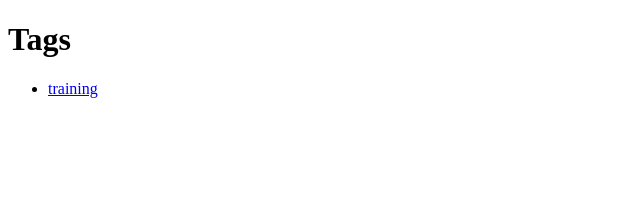
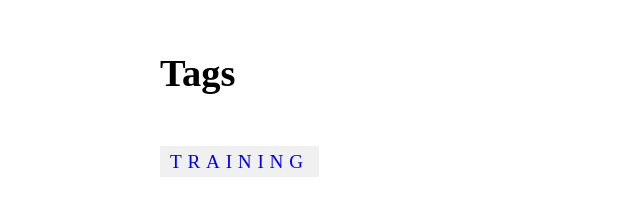
Before and after one commit to ricardopt/gatsby-blog, a Gatsby site: page /tags in a window 1280 px wide. Shown: the whole page, without its empty margins (0-640 px from the left). Built offline with nearby package versions, Linux system fonts and the light colour scheme; Gatsby itself is replaced by a stand-in of ours.

Commit message:
Themes tags pages

```diff
--- a/src/components/Nav/index.js
+++ b/src/components/Nav/index.js
@@ -1,6 +1,6 @@
 import React from 'react';
 import Link from 'gatsby-link';
-import Styled, { isStyledComponent } from 'styled-components';
+import Styled from 'styled-components';
 import { colors } from '../../colors';
 
 const Nav = props => {
--- a/src/templates/tags.js
+++ b/src/templates/tags.js
@@ -1,43 +1,122 @@
 import React from 'react';
 import Link from 'gatsby-link';
+import Styled from 'styled-components';
+import { colors } from '../colors';
+import Eyebrow from '../components/Eyebrow';
 
 export default function Tags({ pathContext }) {
 	const { posts, post, tag } = pathContext;
 	if (tag) {
 		return (
-			<div>
-				<h1>
-					{post.length} post{post.length === 1 ? '' : 's'} tagged with <span className="tag-name">{tag}</span>
-				</h1>
-				<ul>
-					{post.map(({ id, frontmatter, excerpt, fields }) => {
+			<TagsPage>
+				<TagsHeading>
+					There {post.length === 1 ? 'is' : 'are'} <span>{post.length}</span> post{post.length === 1
+						? ''
+						: 's'}{' '}
+					tagged with <span>{tag}</span>
+				</TagsHeading>
+				<TagsList>
+					{post.map(({ id, frontmatter, fields }) => {
 						return (
-							<li key={id}>
-								<h1>
-									<Link to={frontmatter.path}>{frontmatter.title}</Link>
-								</h1>
-								<p>{excerpt}</p>
-							</li>
+							<TagsListItem key={id}>
+								<TaggedItem>
+									<TagLink to={frontmatter.path}>{frontmatter.title}</TagLink>
+								</TaggedItem>
+							</TagsListItem>
 						);
 					})}
-				</ul>
+				</TagsList>
 				<Link to="/tags">All tags</Link>
-			</div>
+			</TagsPage>
 		);
 	}
 	return (
-		<div>
-			<h1>Tags</h1>
-			<ul className="tags">
+		<AllTagsWrapper>
+			<AllTagsHeading>Tags</AllTagsHeading>
+			<AllTagsList>
 				{Object.keys(posts).map(tagName => {
 					const tags = posts[tagName];
 					return (
-						<li key={tagName}>
-							<Link to={`/tags/${tagName}`}>{tagName}</Link>
-						</li>
+						<AllTagsListItem key={tagName}>
+							<TagItem to={`/tags/${tagName}`}>{tagName}</TagItem>
+						</AllTagsListItem>
 					);
 				})}
-			</ul>
-		</div>
+			</AllTagsList>
+		</AllTagsWrapper>
 	);
 }
+
+const TagsPage = Styled.article`
+  max-width: 960px;
+  margin: 0 auto;
+`;
+
+const TagsHeading = Styled.h1`
+  font-size: 2.4rem;
+  color: ${colors.midGray};
+
+  span {
+    font-weight: bold;
+    color: ${colors.black};
+  }
+`;
+
+const TagsList = Styled.ul`
+  list-style: none;
+  margin: 0 0 4rem;
+  padding: 0;
+`;
+
+const TagsListItem = Styled.li`
+  padding: 4px 0;
+`;
+
+const TaggedItem = Styled.h2``;
+
+const AllTagsWrapper = Styled.section`
+  max-width: 960px;
+  margin: 0 auto;
+`;
+
+const AllTagsHeading = Styled.h4`
+  font-size: 2.4rem;
+`;
+
+const AllTagsList = Styled.ul`
+  list-style: none;
+  margin: 0;
+  padding: 0;
+`;
+
+const AllTagsListItem = Styled.li`
+  display: inline-block;
+  margin-right: 20px;
+  margin-bottom: 20px;
+`;
+
+const TagLink = Styled(Link)`
+  text-transform: uppercase;
+  font-size: 2rem;
+
+  &:hover {
+    text-decoration: none;
+  }
+`;
+
+const TagItem = Styled(Link)`
+  padding: 6px 10px;
+  display: inline-block;
+  background: ${colors.gray};
+  text-decoration: none;
+  text-transform: uppercase;
+  font-size: 1.2rem;
+  font-weight: 500;
+  line-height: 1;
+  letter-spacing: 0.3em;
+  white-space: nowrap;
+
+  &:hover {
+    background: ${colors.lightGray};
+  }
+`;
```
